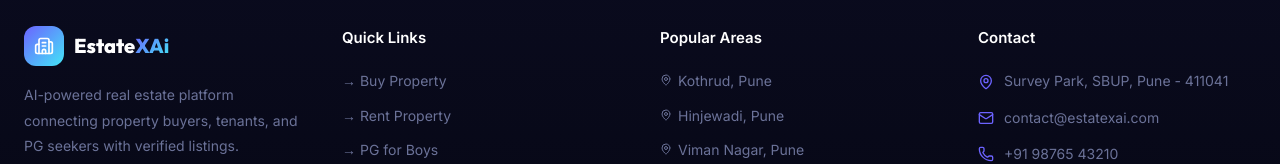
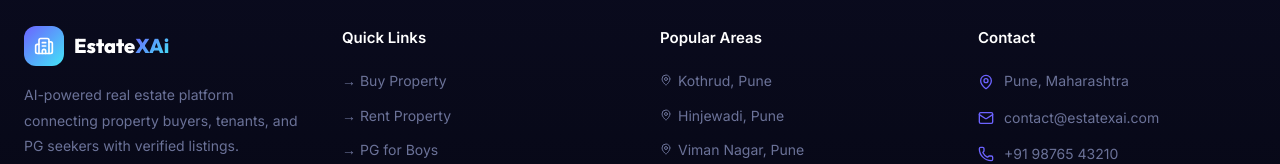
Before and after one commit to ayush0121n/estateXAI, a React app in the folder frontend/: page / in a window 1280 px wide. Shown: the part 3390-3554 px from the top of the page. Built offline with nearby package versions, Linux system fonts and the light colour scheme; no server answers; the HTML template or start-up script is replaced by a standard one.

Commit message:
fix: Update footer address to Pune, Maharashtra

```diff
--- a/frontend/src/components/Footer.jsx
+++ b/frontend/src/components/Footer.jsx
@@ -76,7 +76,7 @@ export default function Footer() {
                         <div style={{ display: 'flex', flexDirection: 'column', gap: 14 }}>
                             <div style={{ display: 'flex', alignItems: 'center', gap: 10, color: '#6b7298', fontSize: 14 }}>
                                 <MapPin size={16} color="#6c63ff" />
-                                Survey Park, SBUP, Pune - 411041
+                                Pune, Maharashtra
                             </div>
                             <div style={{ display: 'flex', alignItems: 'center', gap: 10, color: '#6b7298', fontSize: 14 }}>
                                 <Mail size={16} color="#6c63ff" />
```
